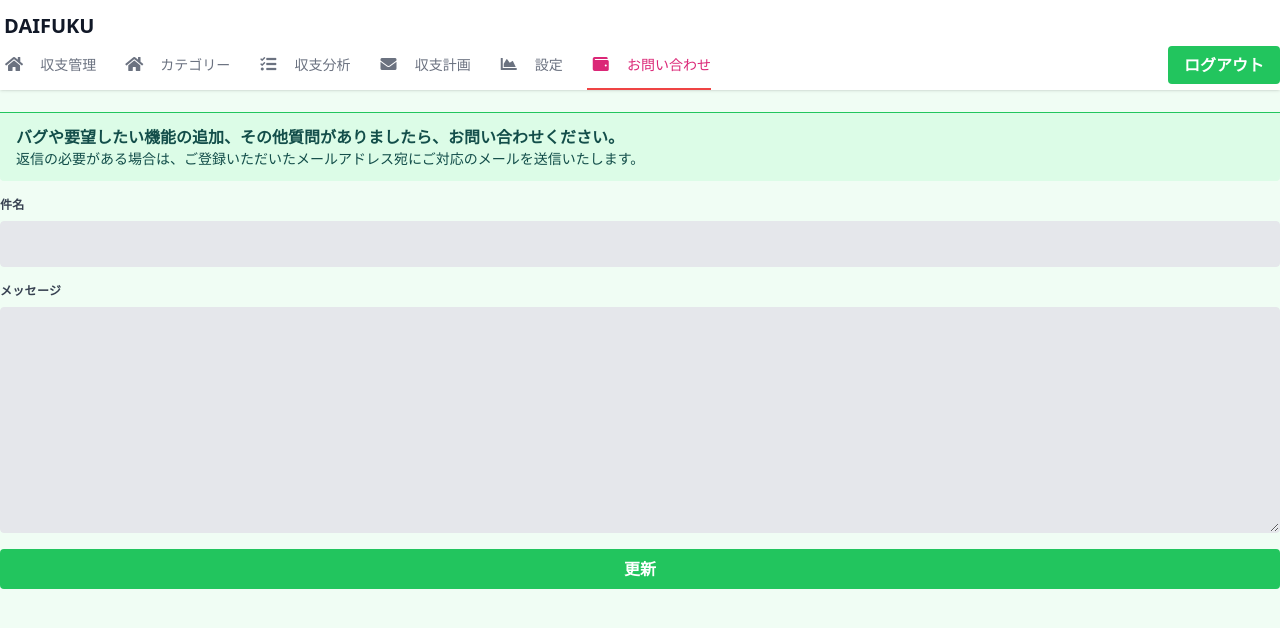
After one commit to nisyuu/sumuma, a Django app: page /contact/ in a window 1280 px wide. The commit adds this page. Shown: the top 628 px of the page. Run offline with Django 4.2, Linux system fonts and the light colour scheme; the visitor is signed in with stand-in values (Sample User, id 1); style sheets or scripts are compiled from the project's sources; some libraries are stand-ins or nearby versions.

Commit message:
add contact

```diff
--- /dev/null
+++ b/contact/forms.py
@@ -0,0 +1,28 @@
+from django import forms
+from django.core.mail import send_mail
+
+
+class ContactForm(forms.Form):
+    subject = forms.CharField(required=True,
+                              widget=forms.TextInput(attrs={
+                                  'class': 'appearance-none block w-full bg-gray-200 text-gray-700 border '
+                                           'border-gray-200 rounded py-3 px-4 '
+                                           'leading-tight focus:outline-none focus:bg-white focus:border-gray-300'})
+                              )
+    message = forms.CharField(required=True, widget=forms.Textarea(attrs={
+                                  'class': 'appearance-none block w-full bg-gray-200 text-gray-700 border '
+                                           'border-gray-200 rounded py-3 px-4 '
+                                           'leading-tight focus:outline-none focus:bg-white focus:border-gray-300'})
+                              )
+
+    def __init__(self, *args, **kwargs):
+        self.email = kwargs.pop('email')
+        super(ContactForm, self).__init__(*args, **kwargs)
+
+    def send_email(self):
+        subject = self.cleaned_data['subject']
+        message = self.cleaned_data['message']
+        from_email = self.email
+        to = ['info@daihuku.xyz']
+
+        send_mail(subject, message, from_email, to)
--- /dev/null
+++ b/contact/templates/contact/top.html
@@ -0,0 +1,42 @@
+{% extends "loggedin_base.html" %}
+{% block content %}
+<div class="w-full px-4 md:px-0 md:mt-8 text-gray-800 leading-normal">
+  <div class="bg-green-100 border-t border-green-500 rounded-b text-teal-900 px-4 py-3 mb-4" role="alert">
+    <div class="flex">
+      <div>
+        <p class="font-bold">バグや要望したい機能の追加、その他質問がありましたら、お問い合わせください。</p>
+        <p class="text-sm">返信の必要がある場合は、ご登録いただいたメールアドレス宛にご対応のメールを送信いたします。</p>
+      </div>
+    </div>
+  </div>
+  <form class="" action="" method="post">
+    {% csrf_token %}
+    <div class="w-full pb-4">
+      <label class="block uppercase tracking-wide text-gray-700 text-xs font-bold mb-2" for="id_name" required>
+        件名
+      </label>
+      {{ form.subject }}
+    </div>
+    <div class="w-full pb-4">
+      <label class="block uppercase tracking-wide text-gray-700 text-xs font-bold mb-2" for="id_name" required>
+        メッセージ
+      </label>
+      {{ form.message }}
+    </div>
+    <button type="submit" class="w-full bg-green-500 hover:bg-green-700 text-white font-bold py-2 px-4 rounded" type="submit">
+      更新
+    </button>
+  </form>
+</div>
+<script type="text/javascript">
+{% for message in messages %}
+    $.toast({
+      icon: '{{ message.tags }}',
+      text: '{{ message }}',
+      position: 'bottom-right',
+      showHideTransition: 'slide',
+      hideAfter: 5000,
+    });
+{% endfor %}
+</script>
+{% endblock %}
--- /dev/null
+++ b/contact/urls.py
@@ -0,0 +1,8 @@
+from django.urls import path
+from . import views
+
+app_name = 'contact'
+
+urlpatterns = [
+    path('', views.Top.as_view(), name='top'),
+]
--- a/contact/views.py
+++ b/contact/views.py
@@ -1,3 +1,35 @@
-from django.shortcuts import render
+from django.contrib import messages
+from django.contrib.auth.mixins import LoginRequiredMixin
+from django.core.mail import BadHeaderError
+from django.shortcuts import redirect
+from django.urls import reverse_lazy
+from django.views.generic.edit import FormView
 
-# Create your views here.
+from .forms import ContactForm
+
+
+class Top(LoginRequiredMixin, FormView):
+    template_name = 'contact/top.html'
+    form_class = ContactForm
+    success_url = reverse_lazy('contact:top')
+
+    def get_form_kwargs(self):
+        kwargs = super(Top, self).get_form_kwargs()
+        kwargs['email'] = self.request.user.email
+        return kwargs
+
+    def form_valid(self, form):
+
+        try:
+            form.send_email()
+        except BadHeaderError:
+            messages.error(self.request, 'メッセージの送信に失敗しました。')
+            return redirect('contact:top')
+
+        messages.success(self.request, 'メッセージを送信しました。')
+        return super(Top, self).form_valid(form)
+
+    def form_invalid(self, form):
+
+        messages.error(self.request, 'メッセージの送信に失敗しました。')
+        return redirect('contact:top')
--- a/sumuma/settings.py
+++ b/sumuma/settings.py
@@ -47,6 +47,7 @@ INSTALLED_APPS = [
     'account.apps.AccountConfig',
     'kakeibo.apps.KakeiboConfig',
     'analyses.apps.AnalysesConfig',
+    'contact.apps.ContactConfig',
 ]
 
 MIDDLEWARE = [
--- a/sumuma/templates/loggedin_header.html
+++ b/sumuma/templates/loggedin_header.html
@@ -81,7 +81,7 @@
           </a>
         </li>
         <li class="mr-6 my-2 md:my-0">
-          <a href="#"
+          <a href="{% url 'contact:top' %}"
              class="block py-1 md:py-3 pl-1 align-middle no-underline border-b-2 {% if request.resolver_match.app_name == 'contact' %} text-pink-600 hover:text-pink-600 border-red-500 {% else %} border-white text-gray-500 hover:text-pink-600 hover:border-red-500 {% endif %}">
             <i
               class="fa fa-wallet fa-fw mr-3 {% if request.resolver_match.app_name == 'contact' %} text-pink-600 {% endif %}"></i>
--- a/sumuma/urls.py
+++ b/sumuma/urls.py
@@ -24,4 +24,5 @@ urlpatterns = [
     path('account/', include('account.urls')),
     path('kakeibo/', include('kakeibo.urls')),
     path('analyses/', include('analyses.urls')),
+    path('contact/', include('contact.urls')),
 ]
```
